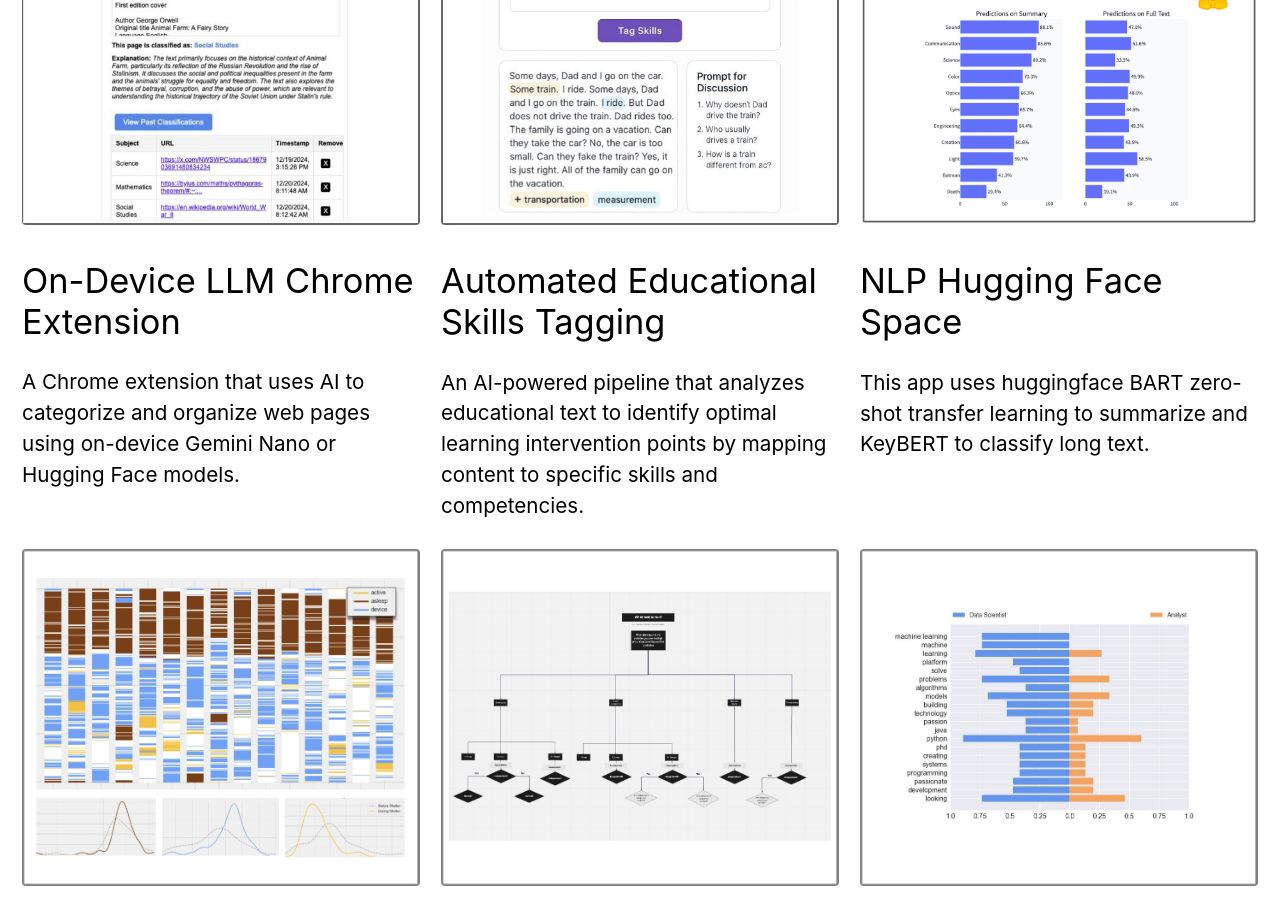
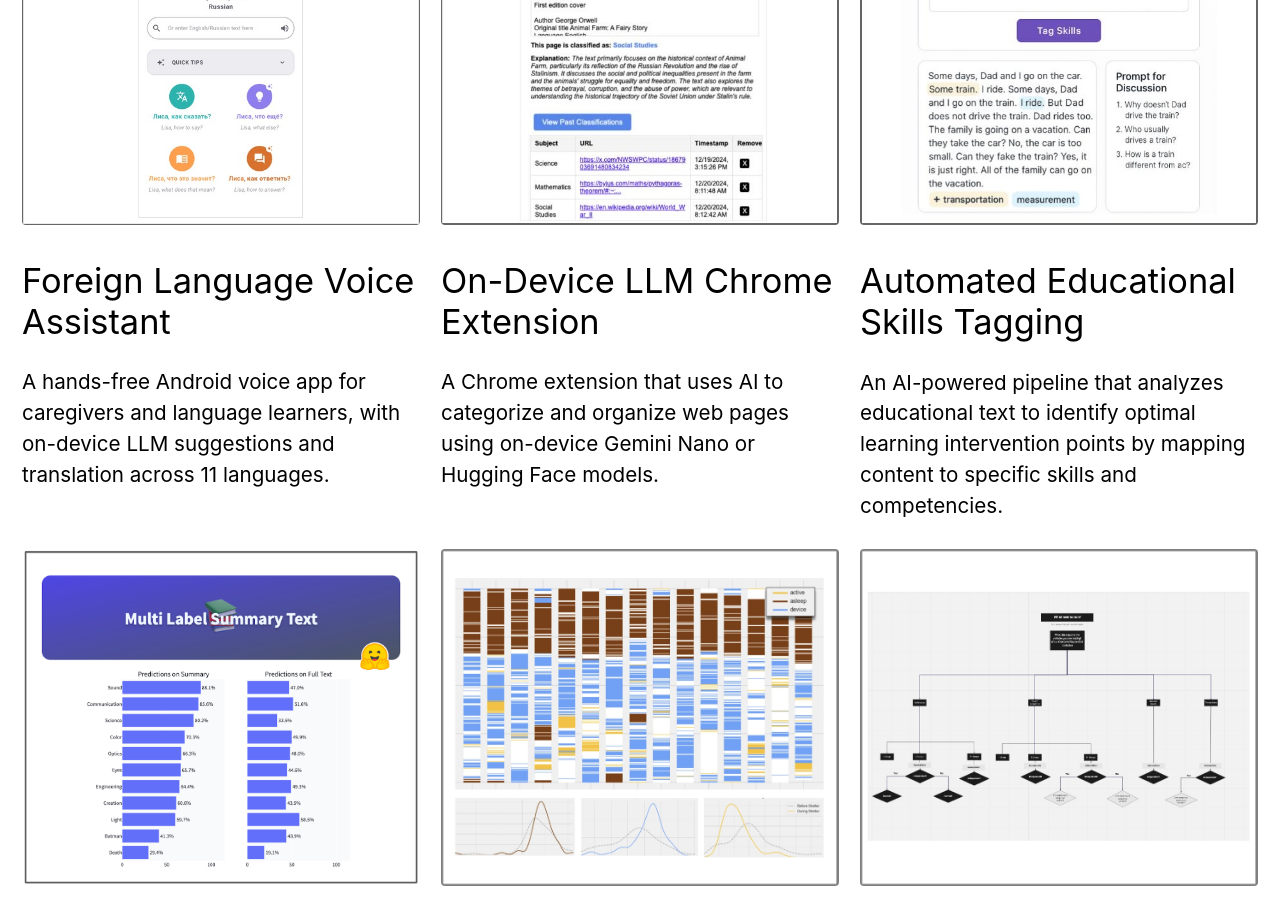
Before and after one commit to pleonova/pleonova.github.io, a Jekyll site: the page built from _pages/projects.md, in a window 1280 px wide and 900 px high, scrolled down 563 px. Built offline with Jekyll 4.4.1, drawn with Linux system fonts in a browser that asks for light colours; nearby versions of some CDN libraries.

Commit message:
Add Assistant Lisa card to projects

```diff
--- a/_pages/projects.md
+++ b/_pages/projects.md
@@ -11,6 +11,13 @@
   caption:
 excerpt: 'Exploring the intersection of data science, artificial intelligence, and user experience through practical applications.'
 feature_row:
+  - image_path: /images/display-bot-lisa.jpg
+    alt: "Assistant Lisa"
+    title: "Foreign Language Voice Assistant"
+    excerpt: "A hands-free Android voice app for caregivers and language learners, with on-device LLM suggestions and translation across 11 languages."
+    url: "https://github.com/pleonova/bot-lisa"
+    btn_class: "btn--primary"
+    btn_label: "Learn More"
   - image_path: /images/display-chrome-app.jpg
     alt: "LLM Chrome Extension"
     title: "On-Device LLM Chrome Extension"
```
Also changed, not shown: images/display-bot-lisa.jpg (added).
